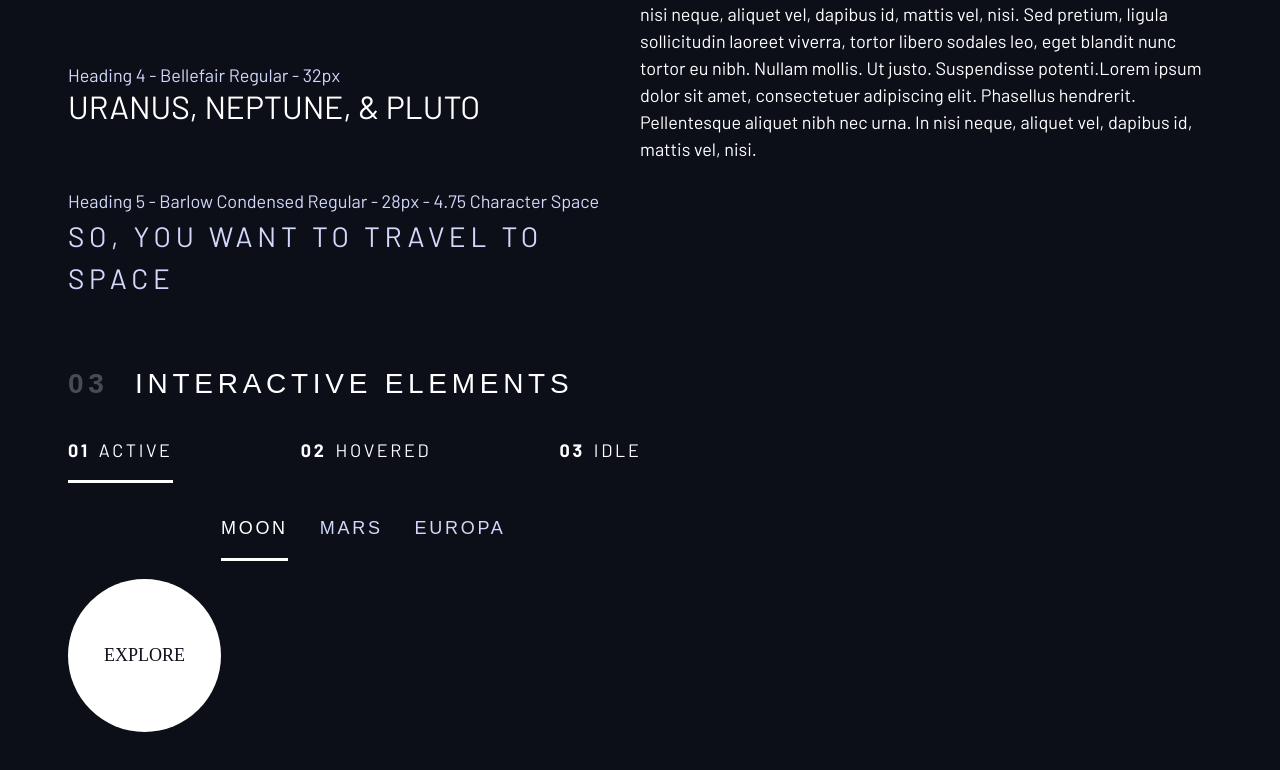
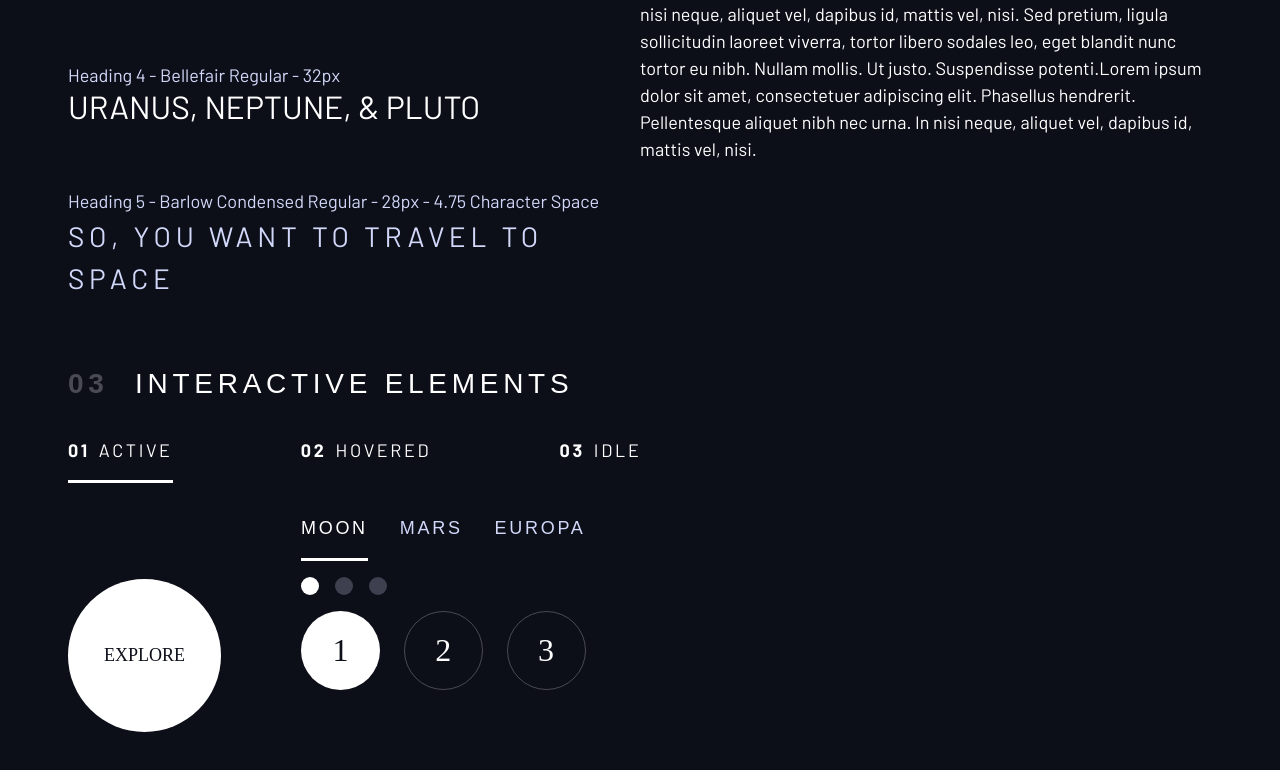
Before and after one commit to B1ack0ut1/frontendmentor-space-tourism-website, a Next.js app: page /design-system in a window 1280 px wide. Shown: the part 965-1735 px from the top of the page. Built offline with nearby package versions, Linux system fonts and the light colour scheme; a web font is replaced by a local one.

Commit message:
Worked on design-system page and css

```diff
--- a/src/app/design-system/page.js
+++ b/src/app/design-system/page.js
@@ -178,7 +178,7 @@ export default function DesignSystem() {
           </div>
 
           <div className="flex">
-            <div className="mt-20">
+            <div className="mt-20 mr-20">
               {/* <!-- explore button --> */}
               <div className=" text-white">
                 <Link href="#">
@@ -187,31 +187,52 @@ export default function DesignSystem() {
               </div>
             </div>
 
-            <div className="mb-[50vh]">
+            <div className="mb-[50vh] flow">
               {/* <!-- Tabs --> */}
-              <div class="tab-list underline-indicators destinations flex gap-8">
+              <div className="underline-indicators flex gap-8">
                 <button
                   aria-selected="true"
-                  class="uppercase text-accent letter-spacing-2  font-sans-cond bg-dark"
+                  className="uppercase text-accent letter-spacing-2  font-sans-cond bg-dark"
                 >
                   Moon
                 </button>
                 <button
                   aria-selected="false"
-                  class="uppercase text-accent letter-spacing-2 font-sans-cond bg-dark "
+                  className="uppercase text-accent letter-spacing-2 font-sans-cond bg-dark "
                 >
                   Mars
                 </button>
                 <button
                   aria-selected="false"
-                  class="uppercase text-accent letter-spacing-2 font-sans-cond bg-dark "
+                  className="uppercase text-accent letter-spacing-2 font-sans-cond bg-dark "
                 >
                   Europa
                 </button>
               </div>
               {/* <!-- Dots --> */}
-
+              <div className="dot-indicators flex gap-4">
+                <button aria-selected="true">
+                  <span className="sr-only">Slide title</span>
+                </button>
+                <button aria-selected="false">
+                  <span className="sr-only">Slide title</span>
+                </button>
+                <button aria-selected="false">
+                  <span className="sr-only">Slide title</span>
+                </button>
+              </div>
               {/* <!-- Numbers --> */}
+              <div className="numbered-indicators grid grid-cols-3 gap-6">
+                <button aria-selected="true" className="font-serif">
+                  1
+                </button>
+                <button aria-selected="false" className="font-serif">
+                  2
+                </button>
+                <button aria-selected="false" className="font-serif">
+                  3
+                </button>
+              </div>
             </div>
           </div>
         </section>
--- a/src/app/globals.css
+++ b/src/app/globals.css
@@ -253,4 +253,31 @@ p {
     border-color: hsl(var(--clr-white) / 1);
     color: hsl(var(--clr-white) / 1);
   }
+
+  .dot-indicators > * {
+    background-color: hsl(var(--clr-light) / 0.25);
+    @apply p-[.5em] aspect-square rounded-full cursor-pointer;
+  }
+
+  .dot-indicators > *:hover,
+  .dot-indicators > *:focus {
+    background-color: hsl(var(--clr-light) / 0.5);
+  }
+
+  .dot-indicators > [aria-selected="true"] {
+    @apply bg-white;
+  }
+
+  .numbered-indicators > * {
+    @apply fs-600 grid place-content-center rounded-full aspect-square border border-white/25;
+  }
+
+  .numbered-indicators > *:hover,
+  .numbered-indicators > *:focus {
+    @apply border-white;
+  }
+
+  .numbered-indicators > [aria-selected="true"] {
+    @apply text-dark bg-white;
+  }
 }
```
